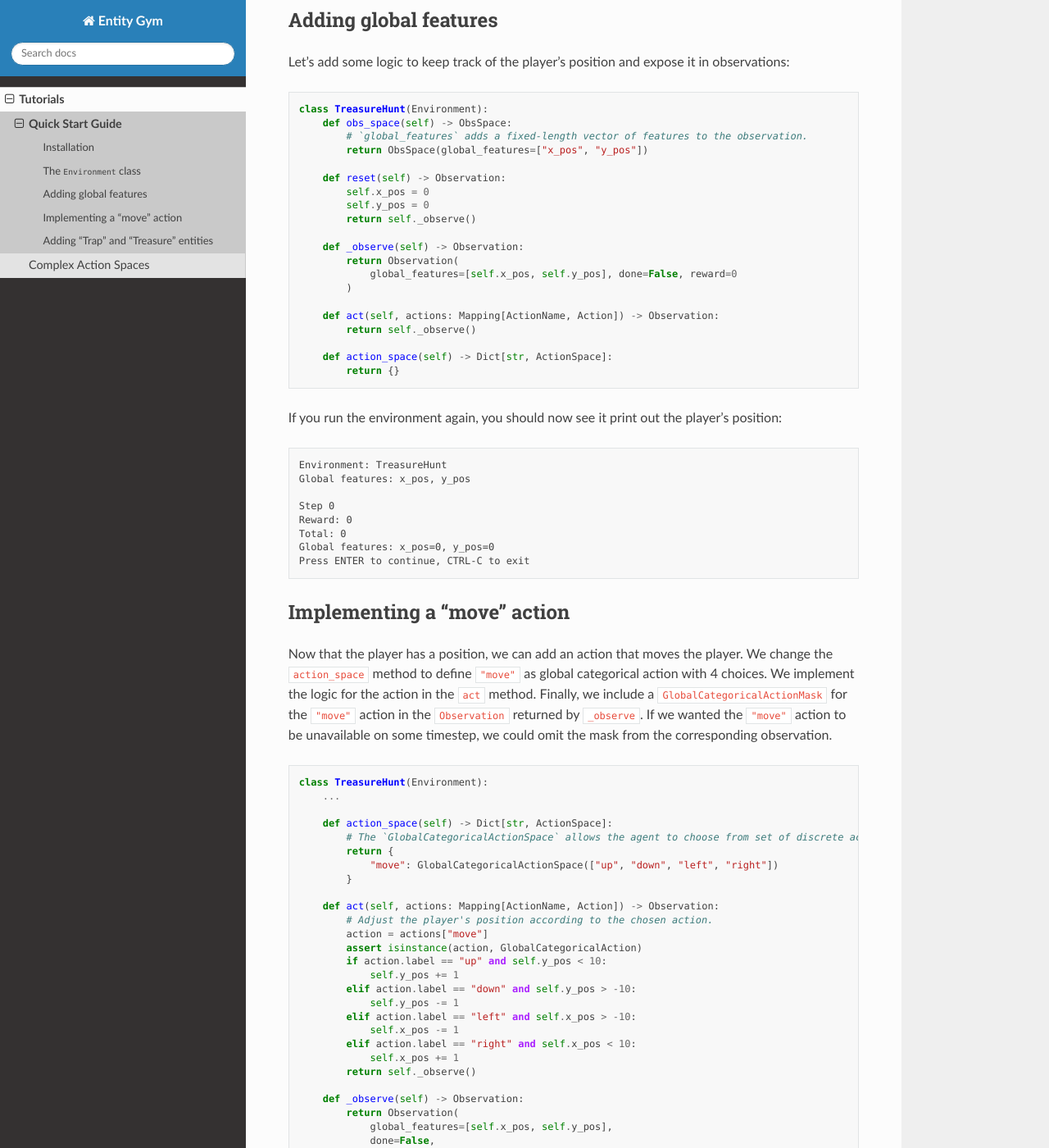
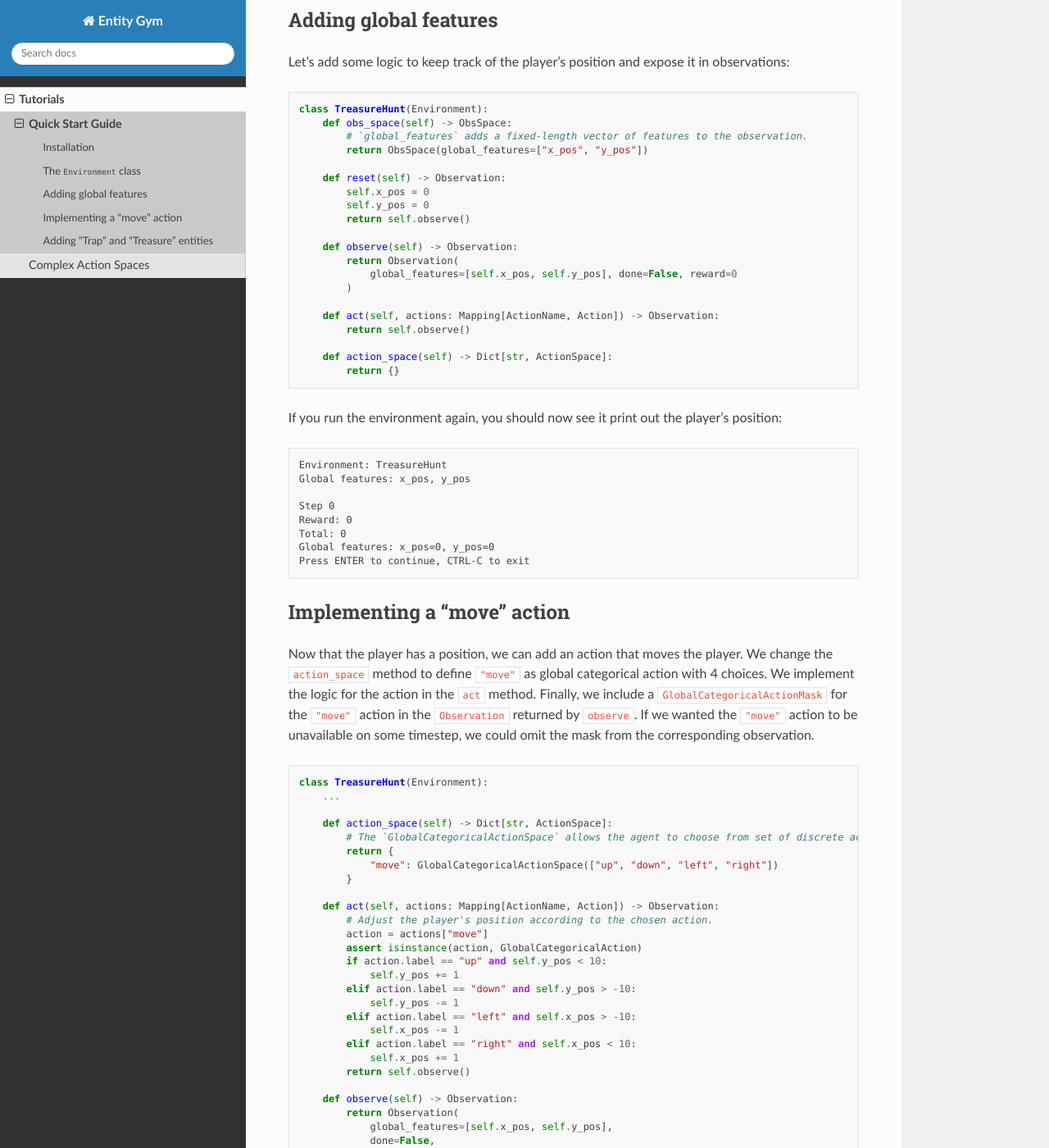
Before and after one commit to entity-neural-network/entity-gym, a Sphinx documentation site: the page built from docs/source/quick-start-guide.rst, in a window 1280 px wide and 1400 px high, scrolled down 1269 px. Shown: the whole window at 82% size. Built offline with Sphinx 7.4.7 and the Read the Docs theme 2.0.0, drawn with Linux system fonts in a browser that asks for light colours; pages that are not in the unit, such as notebooks, are missing from menus; some of the changed text lies outside the part shown.

```diff
--- a/docs/source/quick-start-guide.rst
+++ b/docs/source/quick-start-guide.rst
@@ -81,15 +81,15 @@ Let's add some logic to keep track of the player's position and expose it in obs
         def reset(self) -> Observation:
             self.x_pos = 0
             self.y_pos = 0
-            return self._observe()
+            return self.observe()
 
-        def _observe(self) -> Observation:
+        def observe(self) -> Observation:
             return Observation(
                 global_features=[self.x_pos, self.y_pos], done=False, reward=0
             )
 
         def act(self, actions: Mapping[ActionName, Action]) -> Observation:
-            return self._observe()
+            return self.observe()
 
         def action_space(self) -> Dict[str, ActionSpace]:
             return {}
@@ -113,7 +113,7 @@ Implementing a "move" action
 Now that the player has a position, we can add an action that moves the player.
 We change the ``action_space`` method to define ``"move"`` as global categorical action with 4 choices.
 We implement the logic for the action in the ``act`` method.
-Finally, we include a ``GlobalCategoricalActionMask`` for the ``"move"`` action in the ``Observation`` returned by ``_observe``.
+Finally, we include a ``GlobalCategoricalActionMask`` for the ``"move"`` action in the ``Observation`` returned by ``observe``.
 If we wanted the ``"move"`` action to be unavailable on some timestep, we could omit the mask from the corresponding observation.
 
 .. code-block:: python
@@ -139,9 +139,9 @@ If we wanted the ``"move"`` action to be unavailable on some timestep, we could
                 self.x_pos -= 1
             elif action.label == "right" and self.x_pos < 10:
                 self.x_pos += 1
-            return self._observe()
+            return self.observe()
 
-        def _observe(self) -> Observation:
+        def observe(self) -> Observation:
             return Observation(
                 global_features=[self.x_pos, self.y_pos],
                 done=False,
@@ -185,7 +185,7 @@ Now, we are going to place additional entities in the environment:
 * Moving onto a *trap* immediately ends the game.
 
 We define the new entity types by specifying the ``ObsSpace.entities`` dictionary in the ``obs_space`` method.
-Similarly, ``_observe`` now returns a ``features`` dictionary with an entry specifying the current positions of both entities.
+Similarly, ``observe`` now returns a ``features`` dictionary with an entry specifying the current positions of both entities.
 The logic that defines how the entities are spawned and affect the game is added to ``reset`` and ``act``.
 
 .. code-block:: python
@@ -204,7 +204,7 @@ The logic that defines how the entities are spawned and affect the game is added
                 self.traps.append(self._random_empty_pos())
             for _ in range(5):
                 self.treasure.append(self._random_empty_pos())
-            return self._observe()
+            return self.observe()
 
         def obs_space(self) -> ObsSpace:
             return ObsSpace(
@@ -236,9 +236,9 @@ The logic that defines how the entities are spawned and affect the game is added
             if (self.x_pos, self.y_pos) in self.traps or len(self.treasure) == 0:
                 self.game_over = True
 
-            return self._observe(reward)
+            return self.observe(reward)
 
-        def _observe(self, reward: float = 0.0) -> Observation:
+        def observe(self, reward: float = 0.0) -> Observation:
             return Observation(
                 global_features=[self.x_pos, self.y_pos],
                 features={
```
Also changed, not shown: 2 other files.
